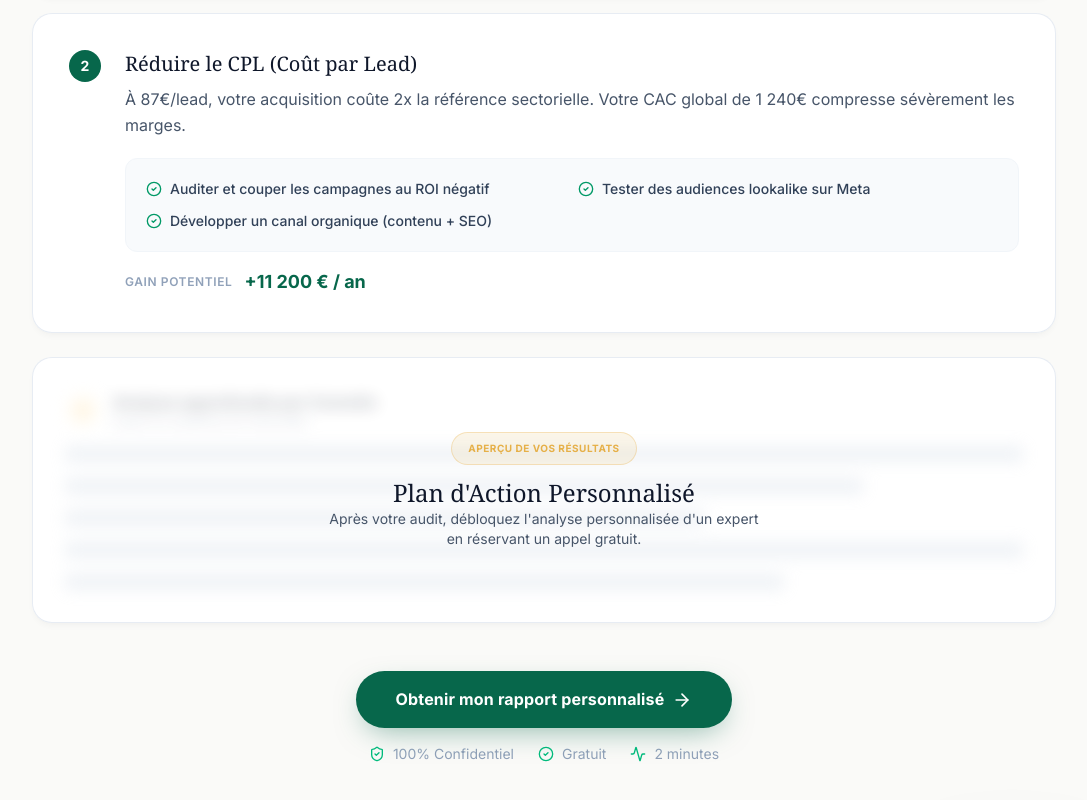
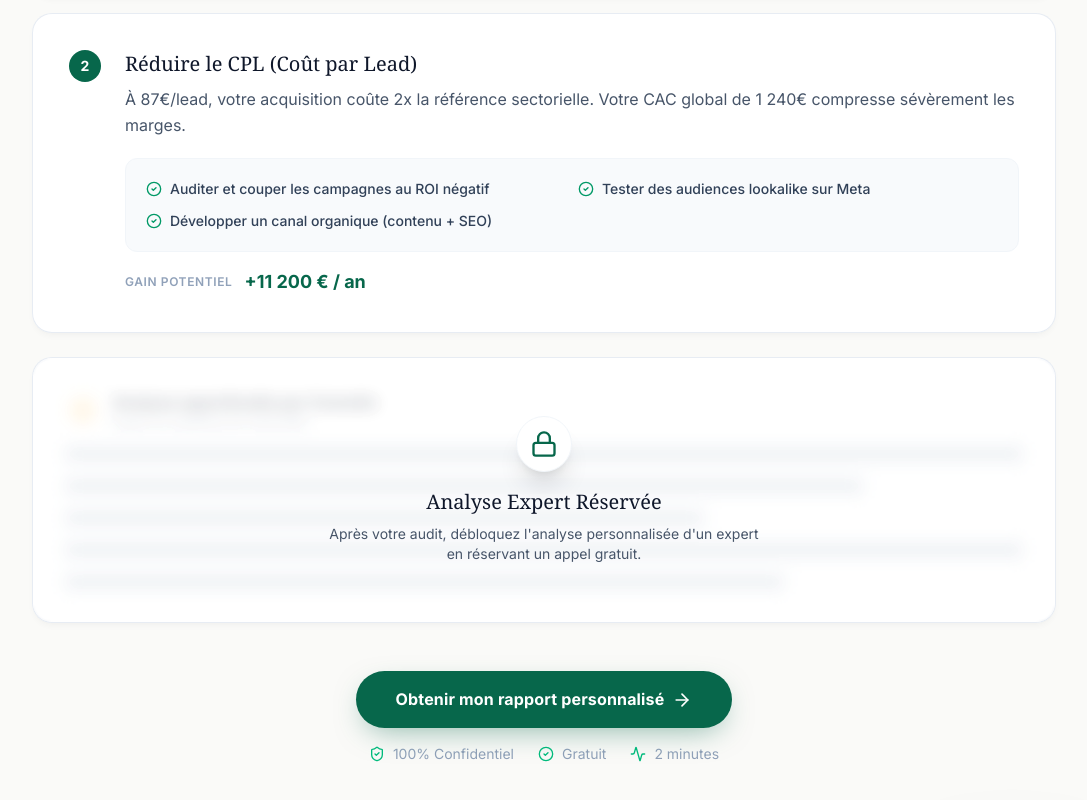
Before and after one commit to ClaveSkaleos/LeadMagnetaudit, a React (Vite) app: page / in a window 1280 px wide. Shown: the part 1643-2443 px from the top of the page, without its empty margins (96-1183 px from the left). Built offline with nearby package versions, Linux system fonts and the light colour scheme; no server answers; a web font is replaced by a local one.

Commit message:
fix(welcome): restore lock icon in expert preview section

```diff
--- a/src/components/Welcome.jsx
+++ b/src/components/Welcome.jsx
@@ -255,11 +255,11 @@ export default function Welcome({ onStart }) {
                         <div className="h-4 bg-slate-300 rounded w-3/4"></div>
                     </div>
                     {/* Lock overlay */}
-                    <div className="absolute inset-0 flex flex-col items-center justify-center p-6 text-center">
-                        <div className="inline-flex items-center gap-2 px-4 py-2 rounded-full text-[10px] font-bold uppercase tracking-wider mb-3" style={{ background: 'rgba(230,176,72,0.12)', color: '#E6B048', border: '1px solid rgba(230,176,72,0.3)' }}>
-                            Aperçu de vos résultats
+                    <div className="absolute inset-0 flex flex-col items-center justify-center p-6 text-center bg-white/10 backdrop-blur-[1px]">
+                        <div className="w-14 h-14 bg-white rounded-full shadow-xl flex items-center justify-center mb-4 border border-slate-100">
+                            <Lock className="w-7 h-7" style={{ color: '#07674b' }} />
                         </div>
-                        <h3 className="text-2xl font-display text-slate-900">Plan d'Action Personnalisé</h3>
+                        <h4 className="text-xl font-display text-slate-900 mb-2">Analyse Expert Réservée</h4>
                         <p className="text-slate-600 text-sm max-w-md">
                             Après votre audit, débloquez l'analyse personnalisée d'un expert en réservant un appel gratuit.
                         </p>
```
